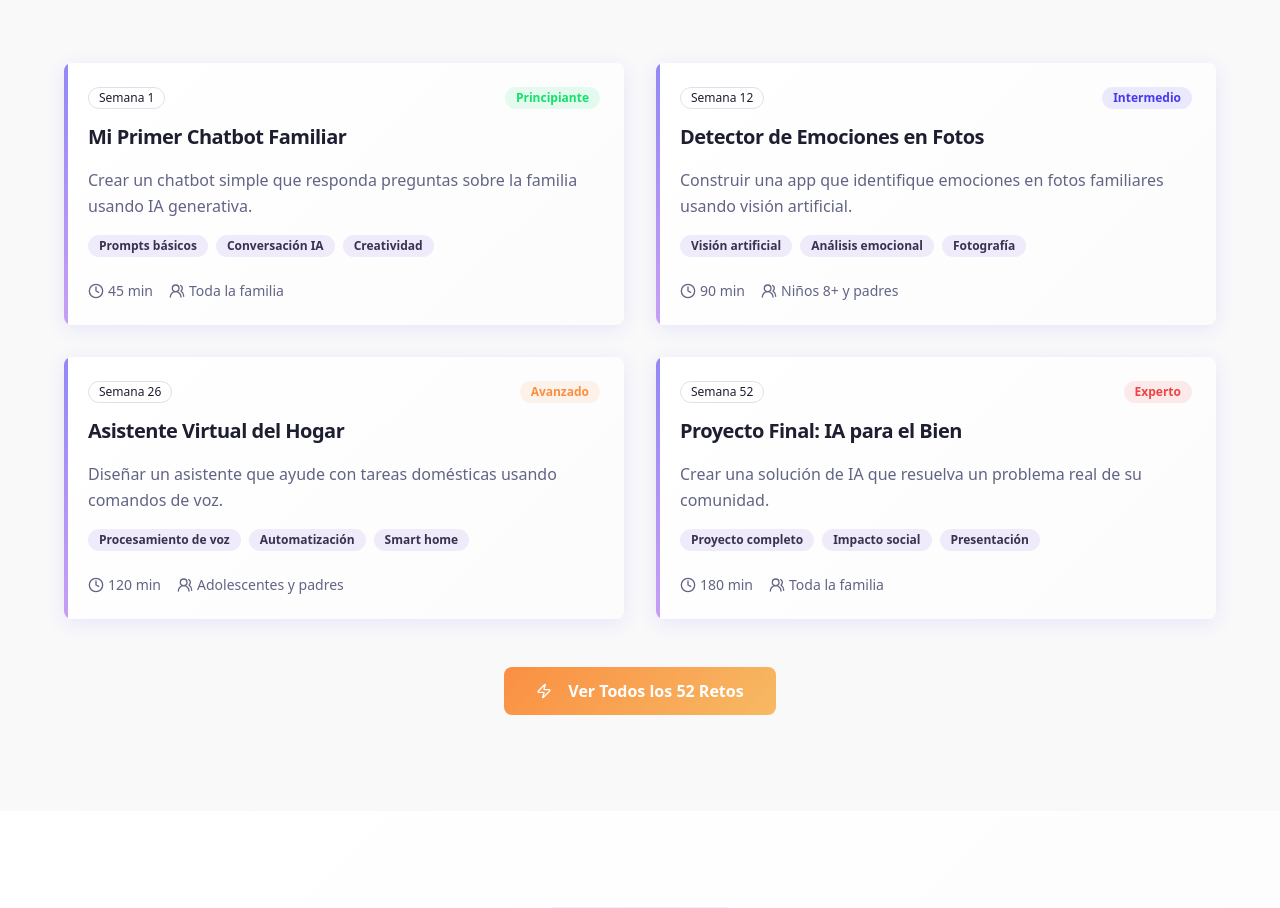
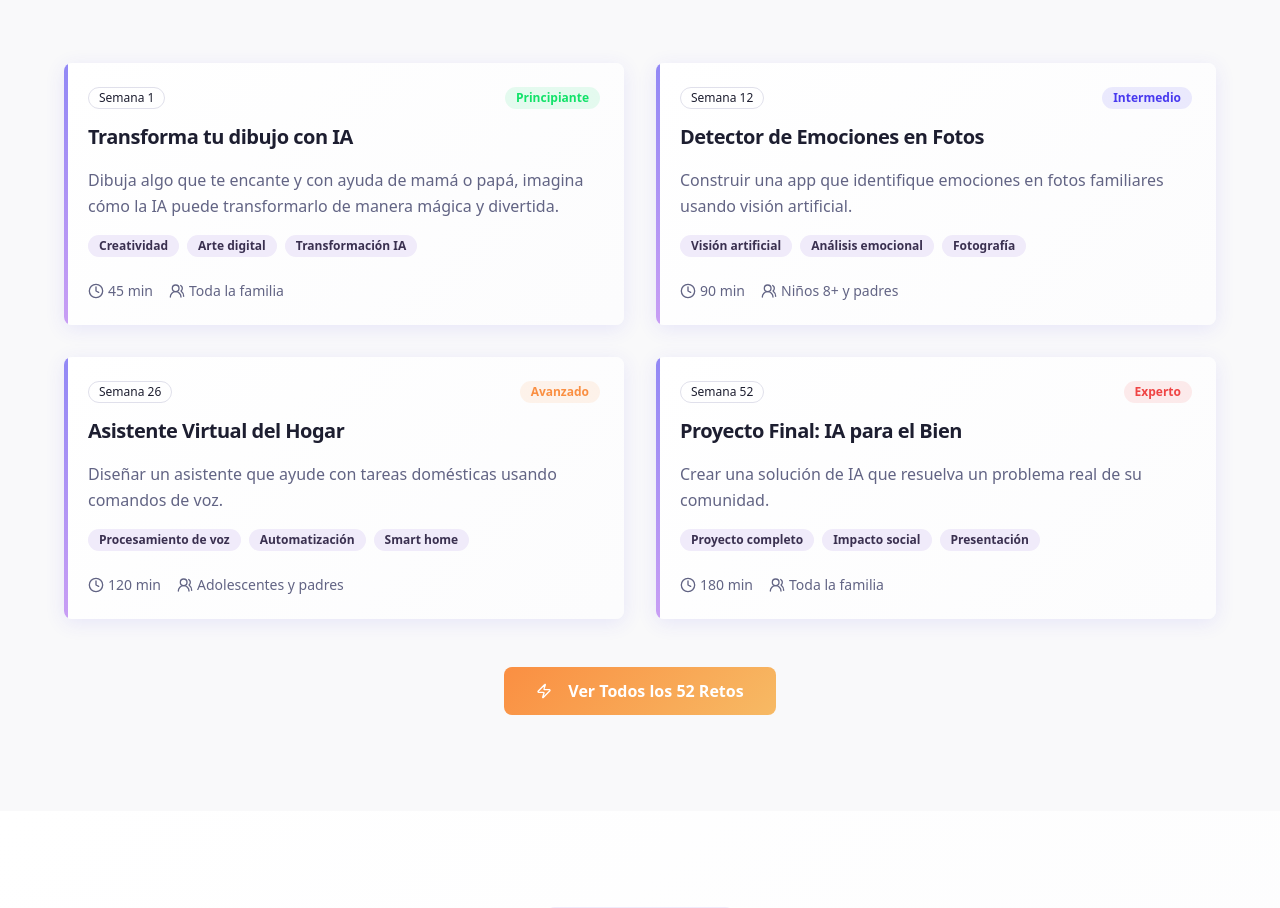
Before and after one commit to amgray72/ia-fam-skool, a React (Vite) app: page / in a window 1280 px wide. Shown: the part 2120-3028 px from the top of the page. Built offline with nearby package versions, Linux system fonts and the light colour scheme.

Commit message:
Update weekly challenge description

```diff
--- a/src/components/WeeklyChallengesSection.tsx
+++ b/src/components/WeeklyChallengesSection.tsx
@@ -7,12 +7,12 @@ export function WeeklyChallengesSection() {
   const sampleChallenges = [
     {
       week: "Semana 1",
-      title: "Mi Primer Chatbot Familiar",
-      description: "Crear un chatbot simple que responda preguntas sobre la familia usando IA generativa.",
+      title: "Transforma tu dibujo con IA",
+      description: "Dibuja algo que te encante y con ayuda de mamá o papá, imagina cómo la IA puede transformarlo de manera mágica y divertida.",
       difficulty: "Principiante",
       duration: "45 min",
       participants: "Toda la familia",
-      skills: ["Prompts básicos", "Conversación IA", "Creatividad"]
+      skills: ["Creatividad", "Arte digital", "Transformación IA"]
     },
     {
       week: "Semana 12",
```
